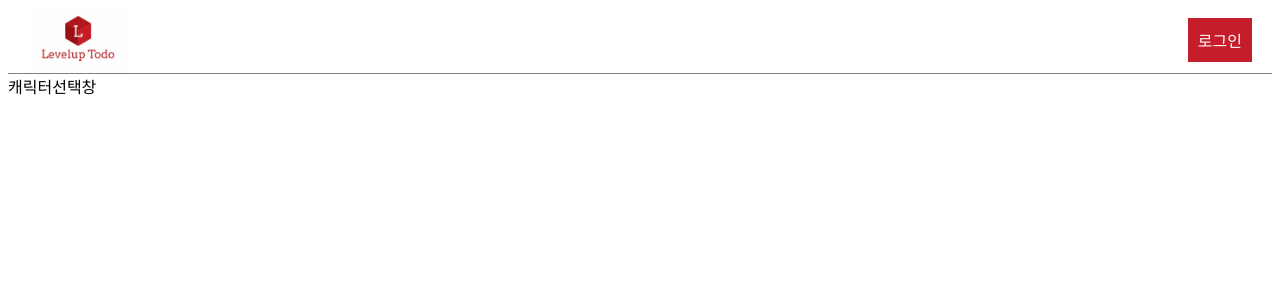
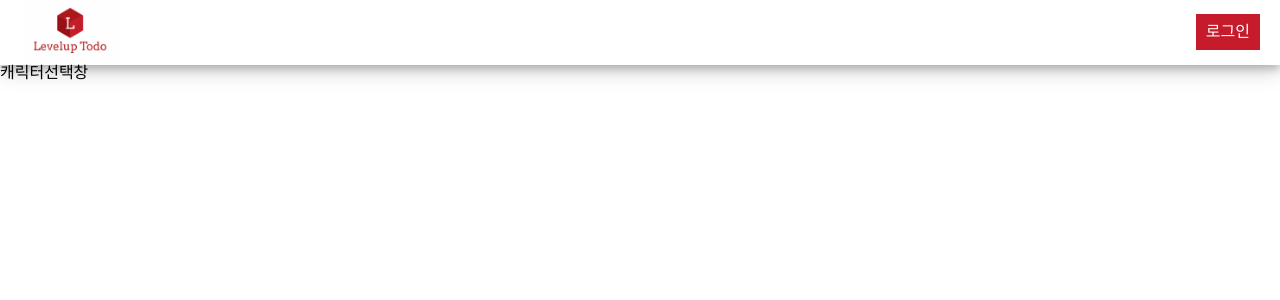
Before and after one commit to Yonyas/levelup-todo, a React (Create React App) app: page / in a window 1280 px wide. Shown: the top 300 px of the page. Built offline with nearby package versions, Linux system fonts and the light colour scheme.

Commit message:
Add: global, theme css

```diff
--- a/src/components/App.tsx
+++ b/src/components/App.tsx
@@ -1,6 +1,5 @@
 // import Test from '../Test.js';
-import React from 'react';
-import { Route, Redirect, Switch, withRouter } from 'react-router-dom';
+import { Route, Switch } from 'react-router-dom';
 import CharacterSelect from '../pages/characterSelect/characterSelect';
 
 export default function App() {
--- a/src/components/navBar/index.tsx
+++ b/src/components/navBar/index.tsx
@@ -1,5 +1,4 @@
 /** @jsxImportSource @emotion/react */
-import React from 'react';
 import styled from '@emotion/styled';
 
 const Nav = styled.nav`
@@ -7,15 +6,15 @@ const Nav = styled.nav`
   justify-content: space-between;
   align-items: center;
   padding: 0 20px;
-  border-bottom: 1px solid gray;
+  box-shadow: 0 4px 8px 0 rgba(0, 0, 0, 0.2), 0 6px 20px 0 rgba(0, 0, 0, 0.19);
 `;
 
 const Login = styled.div`
   color: #fff;
-  background-color: #c61d2a;
+  background-color: ${props => props.theme.mainRedColor};
   padding: 10px;
   &:hover {
-    background-color: black;
+    background-color: ${props => props.theme.mainRedDarkColor};
     cursor: pointer;
   }
 `;
--- a/src/index.tsx
+++ b/src/index.tsx
@@ -1,15 +1,24 @@
 import React from 'react';
 import ReactDOM from 'react-dom';
 import { BrowserRouter } from 'react-router-dom';
+
+import { ThemeProvider } from '@emotion/react';
+import theme from './styles/theme';
+import GlobalStyle from './styles/global';
+
 import App from './components/App';
 
 ReactDOM.render(
   <BrowserRouter>
-    <App />
+    <ThemeProvider theme={theme}>
+      <GlobalStyle />
+      <App />
+    </ThemeProvider>
   </BrowserRouter>,
   document.getElementById('root')
 );
 
+//나중에 공부하고 사용해보자
 // import reportWebVitals from './reportWebVitals';
 // If you want to start measuring performance in your app, pass a function
 // to log results (for example: reportWebVitals(console.log))
--- /dev/null
+++ b/src/styles/global.tsx
@@ -0,0 +1,140 @@
+import { Global, css } from '@emotion/react';
+
+const style = css`
+  /* http://meyerweb.com/eric/tools/css/reset/
+   v2.0 | 20110126
+   License: none (public domain)
+  */
+
+  html,
+  body,
+  div,
+  span,
+  applet,
+  object,
+  iframe,
+  h1,
+  h2,
+  h3,
+  h4,
+  h5,
+  h6,
+  p,
+  blockquote,
+  pre,
+  a,
+  abbr,
+  acronym,
+  address,
+  big,
+  cite,
+  code,
+  del,
+  dfn,
+  em,
+  img,
+  ins,
+  kbd,
+  q,
+  s,
+  samp,
+  small,
+  strike,
+  strong,
+  sub,
+  sup,
+  tt,
+  var,
+  b,
+  u,
+  i,
+  center,
+  dl,
+  dt,
+  dd,
+  ol,
+  ul,
+  li,
+  fieldset,
+  form,
+  label,
+  legend,
+  table,
+  caption,
+  tbody,
+  tfoot,
+  thead,
+  tr,
+  th,
+  td,
+  article,
+  aside,
+  canvas,
+  details,
+  embed,
+  figure,
+  figcaption,
+  footer,
+  header,
+  hgroup,
+  menu,
+  nav,
+  output,
+  ruby,
+  section,
+  summary,
+  time,
+  mark,
+  audio,
+  video {
+    margin: 0;
+    padding: 0;
+    border: 0;
+    font-size: 100%;
+    font: inherit;
+    vertical-align: baseline;
+    box-sizing: border-box;
+  }
+  /* HTML5 display-role reset for older browsers */
+  article,
+  aside,
+  details,
+  figcaption,
+  figure,
+  footer,
+  header,
+  hgroup,
+  menu,
+  nav,
+  section {
+    display: block;
+  }
+  body {
+    line-height: 1;
+  }
+  ol,
+  ul {
+    list-style: none;
+  }
+  blockquote,
+  q {
+    quotes: none;
+  }
+  blockquote:before,
+  blockquote:after,
+  q:before,
+  q:after {
+    content: '';
+    content: none;
+  }
+  table {
+    border-collapse: collapse;
+    border-spacing: 0;
+  }
+`;
+
+const GlobalStyle = () => {
+  return <Global styles={style} />;
+};
+
+export default GlobalStyle;
--- /dev/null
+++ b/src/styles/theme.ts
@@ -0,0 +1,22 @@
+export const size = {
+  largest: '75em', // 1200px
+  large: '56.25em', // 900px
+  medium: '37.5em', // 600px
+  small: '31.25em', // 500px
+  smallest: '25em', // 400px
+};
+
+const theme = {
+  //color
+  mainRedColor: '#C61B2A',
+  mainRedDarkColor: '#AF161C',
+
+  //media query
+  mq: {
+    laptop: `@media only screen and (min-width: ${size.largest})`,
+    tablet: `@media only screen and (min-width: ${size.large})`,
+    mobile: `@media only screen and (min-width: ${size.small})`,
+  },
+};
+
+export default theme;
```
Also changed, not shown: src/styles/emotion.d.ts (added, +13 -0 lines).
